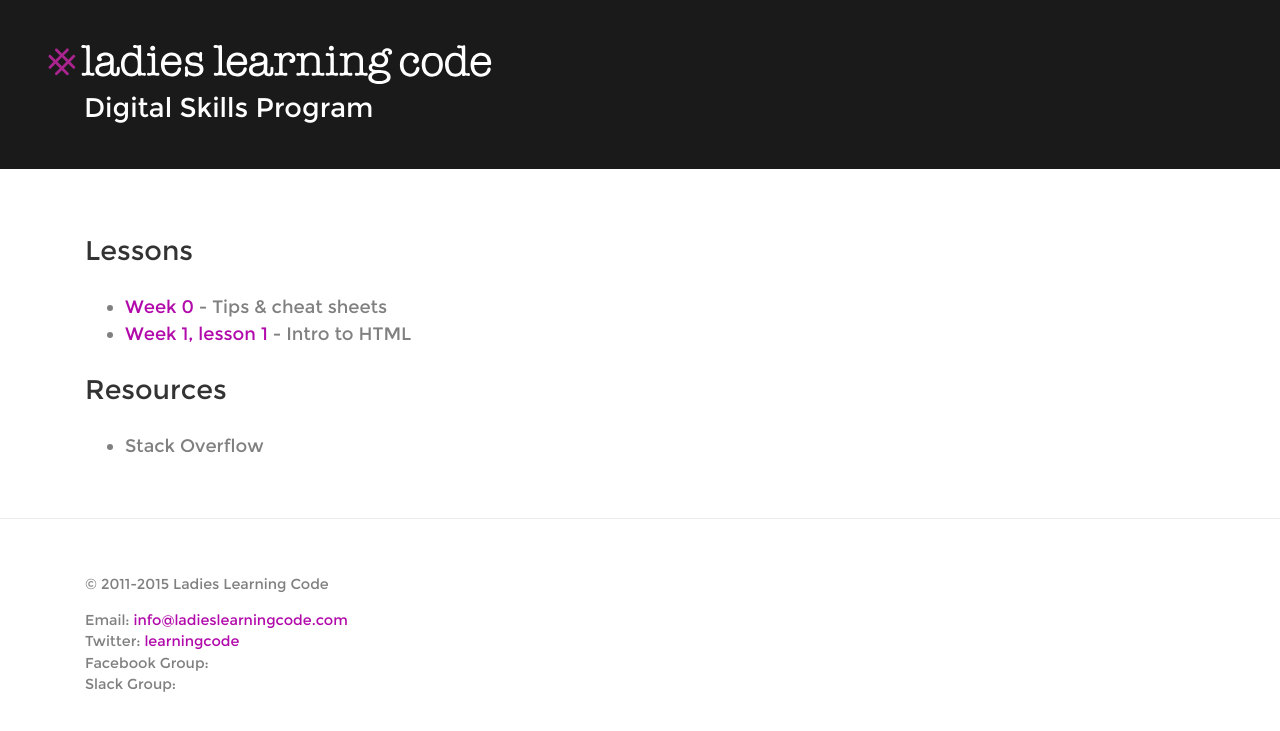
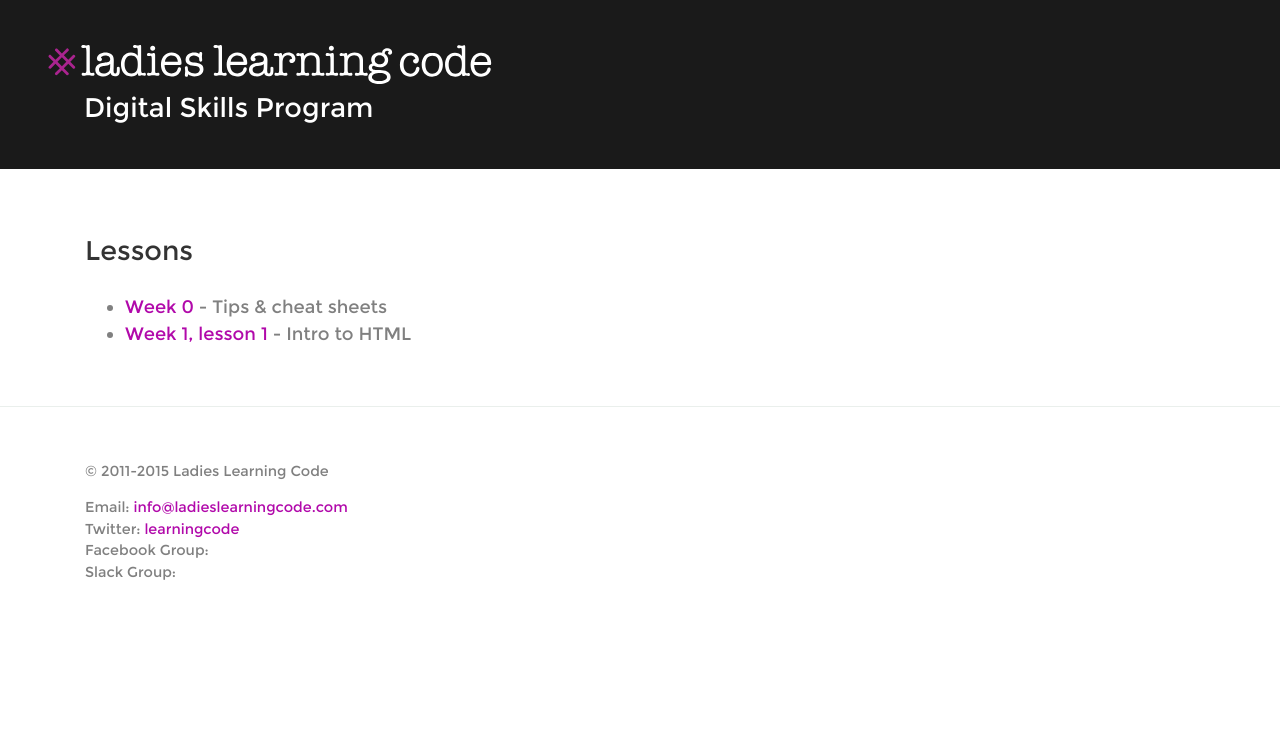
Before and after one commit to kasslent/clc-digital-skills, a Jekyll site: the page built from index.html, in a window 1280 px wide. Shown: the top 731 px of the page. Built offline with Jekyll 4.4.1, drawn with Linux system fonts in a browser that asks for light colours; nearby versions of some CDN libraries.

Commit message:
Update site urls for home page.

```diff
--- a/_includes/header.html
+++ b/_includes/header.html
@@ -1,4 +1,4 @@
   <header>
-    <h1><a class="site-title" href="{{ site.baseurl }}/"><img src="../../assets/img/logo-llc-horizontal.svg" alt="{{ site.title }}"></a></h1>
+    <h1><a class="site-title" href="{{ site.baseurl }}/"><img src="{{ site.baseurl }}/assets/img/logo-llc-horizontal.svg" alt="{{ site.title }}"></a></h1>
     <h2>{{ site.subtitle }}</h2>
   </header>
--- a/index.html
+++ b/index.html
@@ -13,9 +13,3 @@ class: home
       {% endfor %}
     </ul>
   </section>
-  <section>
-    <h1>Resources</h1>
-    <ul>
-      <li>Stack Overflow</li>
-    </ul>
-  </section>
```
Also changed, not shown: 15 other files.
